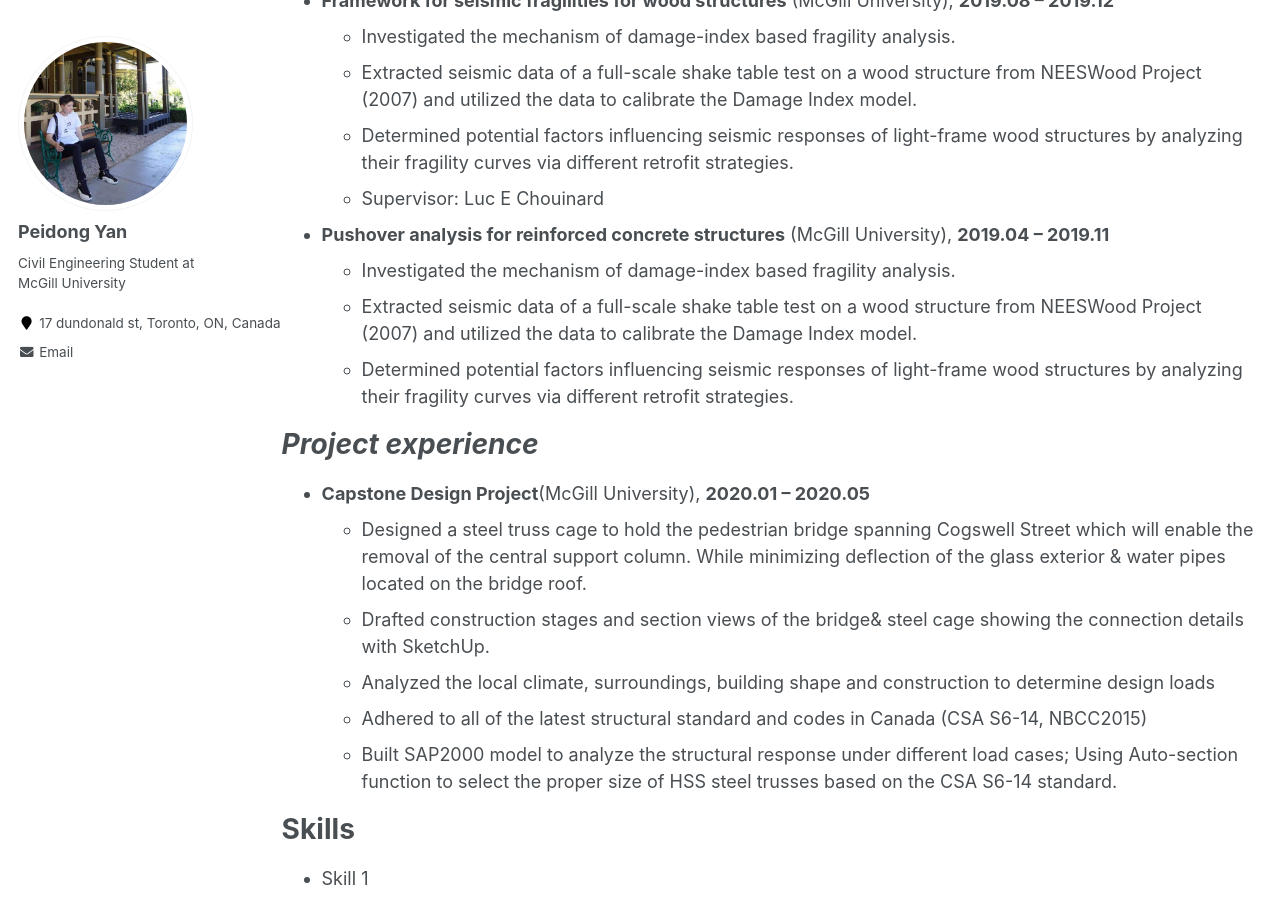
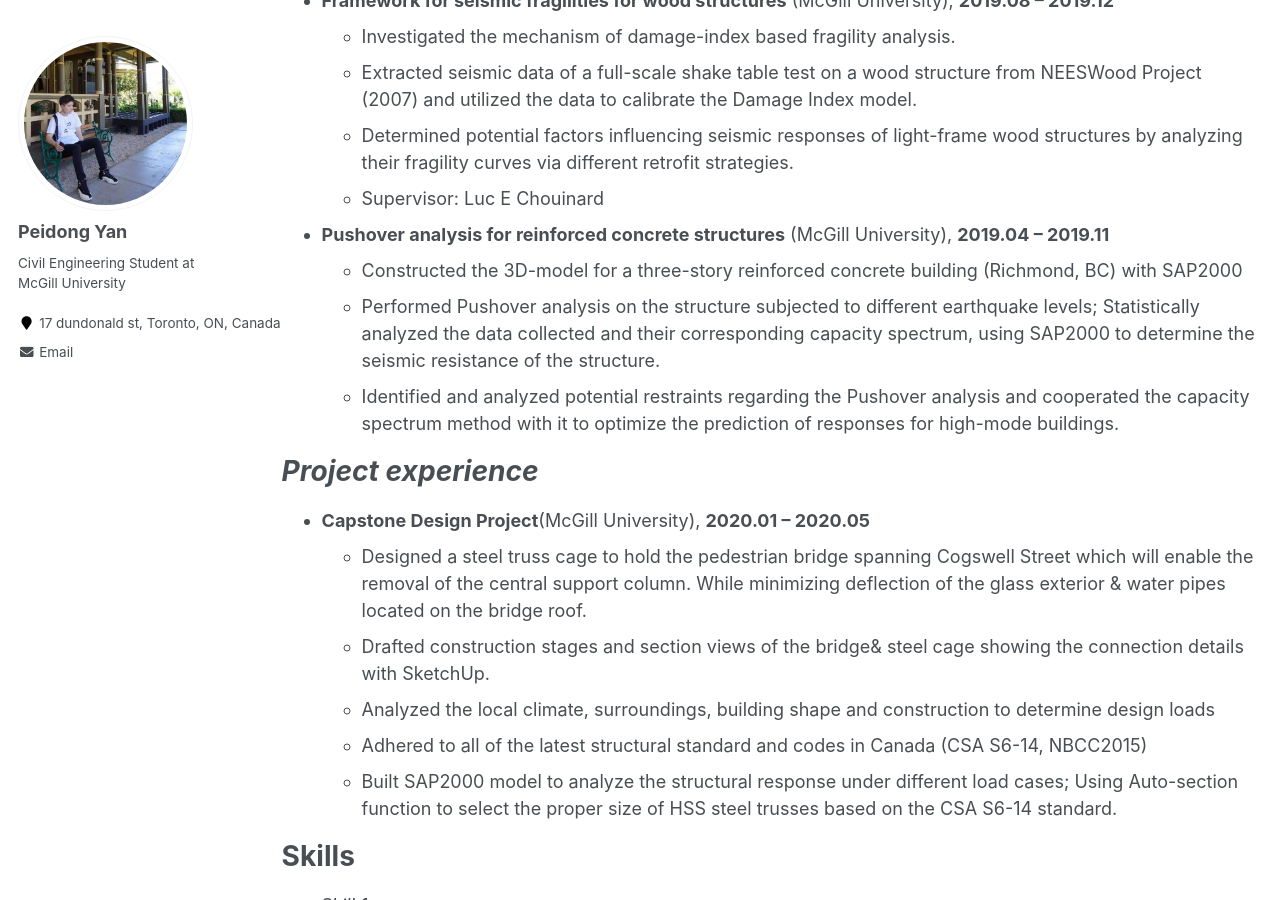
Before and after one commit to LorenYan98/LY.github.io, a Jekyll site: the page built from _pages/cv.md, in a window 1280 px wide and 900 px high, scrolled down 975 px. Built offline with Jekyll 4.4.1, drawn with Linux system fonts in a browser that asks for light colours.

Commit message:
Update cv.md

```diff
--- a/_pages/cv.md
+++ b/_pages/cv.md
@@ -45,9 +45,9 @@ _Research experience_
 
 
 *  **Pushover analysis for reinforced concrete structures** (McGill University), **2019.04 – 2019.11**
-    * Investigated the mechanism of damage-index based fragility analysis.
-    * Extracted seismic data of a full-scale shake table test on a wood structure from NEESWood Project (2007) and utilized the data to calibrate the Damage Index model.
-    * Determined potential factors influencing seismic responses of light-frame wood structures by analyzing their fragility curves via different retrofit strategies.
+    * Constructed the 3D-model for a three-story reinforced concrete building (Richmond, BC) with SAP2000
+    * Performed Pushover analysis on the structure subjected to different earthquake levels; Statistically analyzed the data collected and their corresponding capacity spectrum, using SAP2000 to determine the seismic resistance of the structure.
+    * Identified and analyzed potential restraints regarding the Pushover analysis and cooperated the capacity spectrum method with it to optimize the prediction of responses for high-mode buildings.
 
 
 _Project experience_
```
